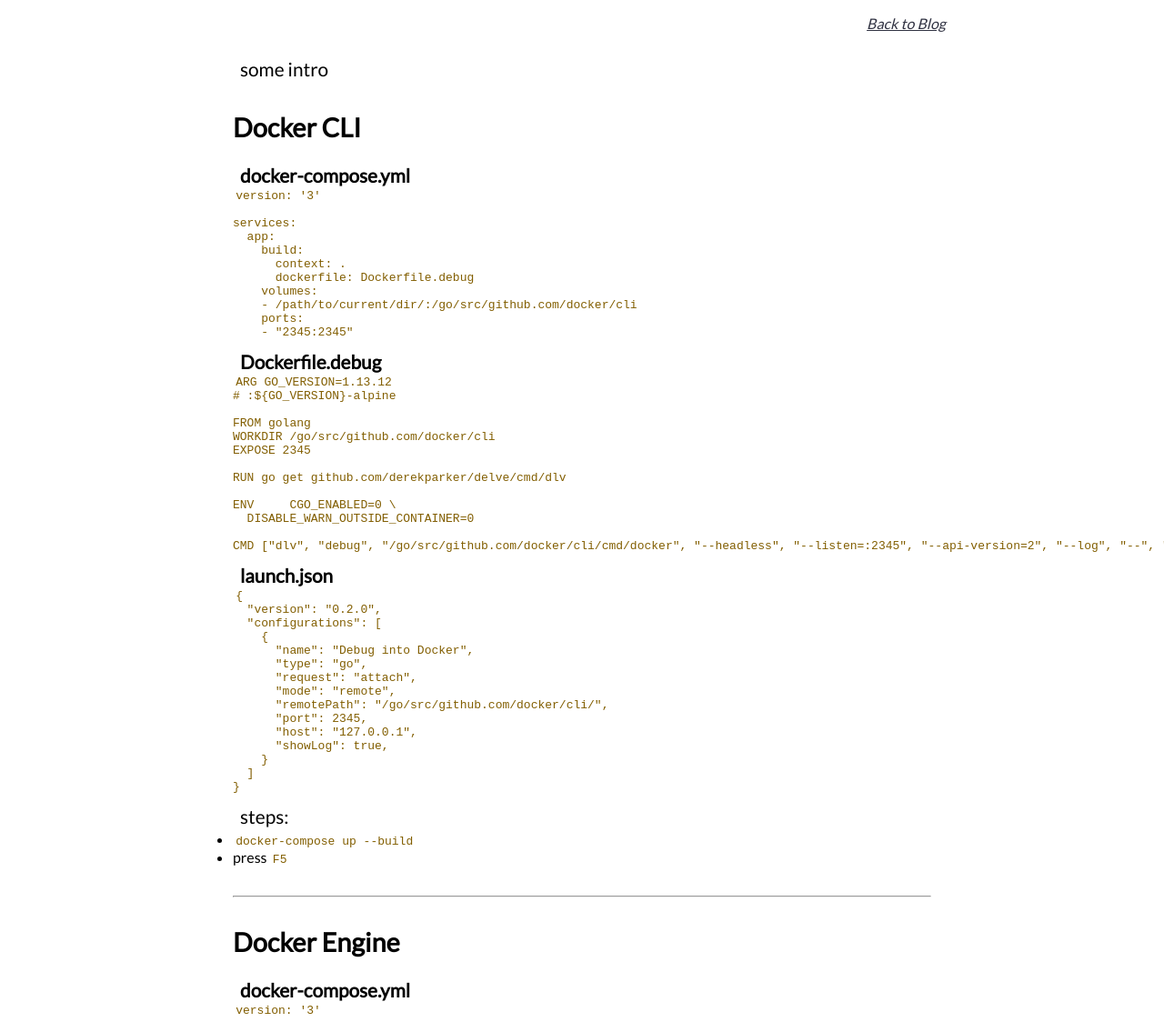
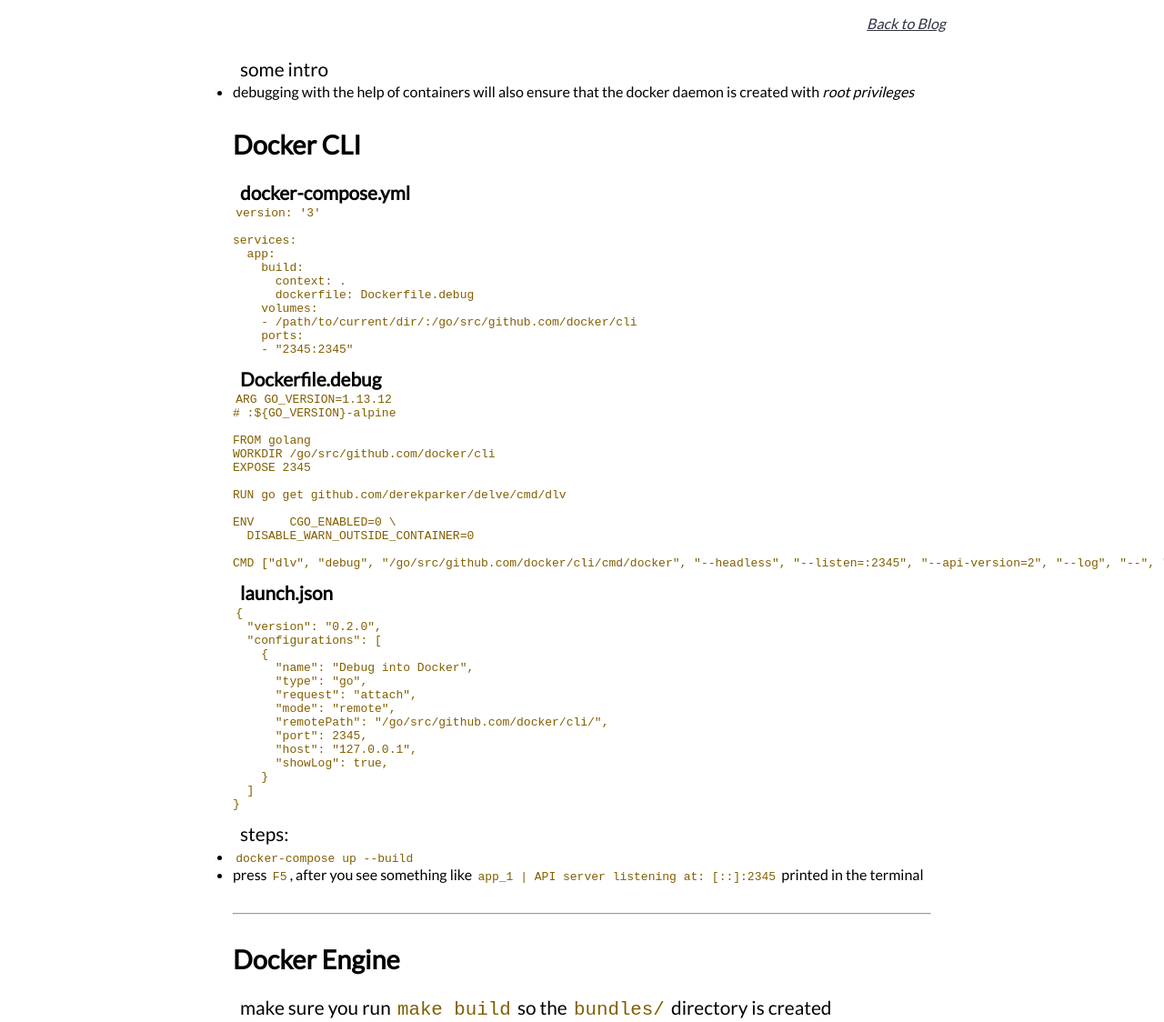
Before and after one commit to Andrei0872/andreigatej.dev, a Gatsby site: page /blog/debugging-docker-source-code in a window 1280 px wide. Shown: the part 176-1300 px from the top of the page at 91% size. Built offline with nearby package versions, Linux system fonts and the light colour scheme; Gatsby itself is replaced by a stand-in of ours; some packages are replaced by stand-ins of ours; code samples lack their colours.

Commit message:
article(debugging-docker): add setup-related indications

```diff
--- a/src/markdown-pages/blog/debugging-docker.md
+++ b/src/markdown-pages/blog/debugging-docker.md
@@ -7,6 +7,8 @@
 ---
 
 some intro
+
+* debugging with the help of containers will also ensure that the docker daemon is created with _root privileges_
 
 ## Docker CLI
 
@@ -67,11 +69,13 @@
 steps:
 
 * `docker-compose up --build`
-* press `F5`
+* press `F5`, after you see something like `app_1  | API server listening at: [::]:2345` printed in the terminal
 
 ---
 
 ## Docker Engine
+
+make sure you run `make build` so the `bundles/` directory is created
 
 **docker-compose.yml**
 
```
